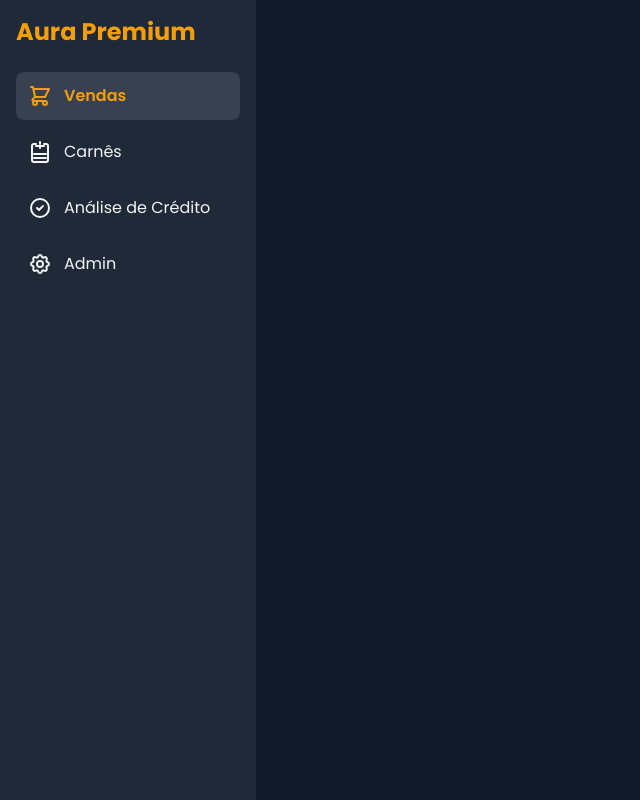
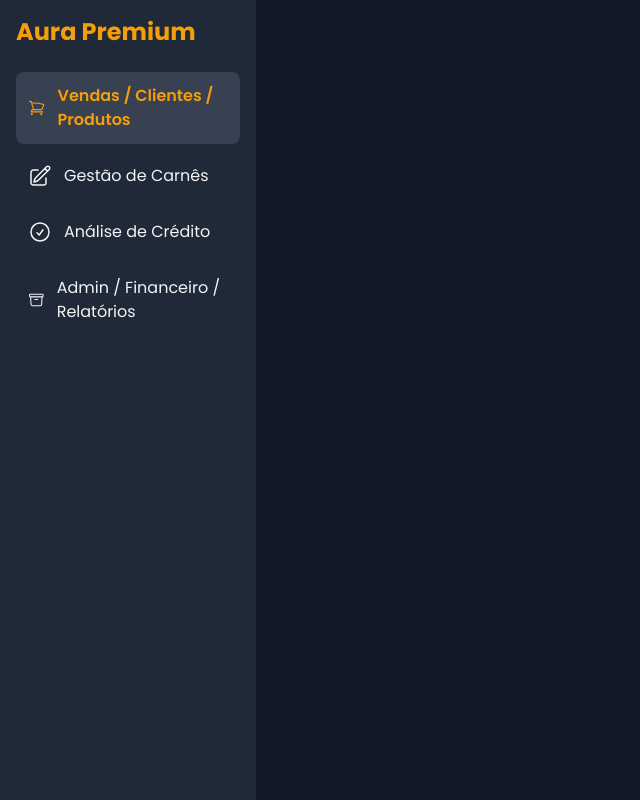
Before and after one commit to Washingtonbarbalho/erpaura, a plain HTML site: page index.html in a window 1280 px wide. Shown: the whole page, without its empty margins (0-640 px from the left). Drawn offline with nearby package versions, Linux system fonts and the light colour scheme.

Commit message:
Update index.html

```diff
--- a/index.html
+++ b/index.html
@@ -4,45 +4,55 @@
     <meta charset="UTF-8">
     <meta name="viewport" content="width=device-width, initial-scale=1.0">
     <title>Aura Premium - Sistema Integrado</title>
-    <!-- Carrega o Tailwind CSS -->
     <script src="https://cdn.tailwindcss.com"></script>
-    <!-- Link para seu novo arquivo de estilos globais -->
     <link rel="stylesheet" href="style.css">
+    <!-- Ícones (Heroicons) -->
+    <script src="https://unpkg.com/heroicons@2.1.3/24/outline/dist/heroicons.js"></script>
 </head>
 <body class="bg-gray-900 text-gray-100 font-poppins flex h-screen overflow-hidden">
 
-    <!-- Sidebar (Menu de Navegação) -->
-    <aside class="w-64 bg-gray-800 shadow-md flex flex-col p-4">
+    <!-- Sidebar (Menu de Navegação Simplificado) -->
+    <aside class="w-64 bg-gray-800 shadow-md flex flex-col p-4 overflow-y-auto">
         <div class="text-2xl font-bold text-amber-500 mb-6">
             Aura Premium
         </div>
+
+        <!-- Menu com 4 botões -->
         <nav class="flex flex-col space-y-2">
-            <!-- Links de navegação -->
+
+            <!-- Botão 1: Vendas -->
             <a href="#" id="nav-vendas" class="nav-link nav-active flex items-center p-3 rounded-lg hover:bg-gray-700">
-                <!-- Ícone (exemplo) -->
-                <svg xmlns="http://www.w3.org/2000/svg" class="h-6 w-6 mr-3" fill="none" viewBox="0 0 24 24" stroke="currentColor"><path stroke-linecap="round" stroke-linejoin="round" stroke-width="2" d="M3 3h2l.4 2M7 13h10l4-8H5.4M7 13L5.4 5M7 13l-2.293 2.293c-.63.63-.184 1.707.707 1.707H17m0 0a2 2 0 100 4 2 2 0 000-4zm-8 2a2 2 0 11-4 0 2 2 0 014 0z" /></svg>
-                Vendas
+                <svg xmlns="http://www.w3.org/2000/svg" fill="none" viewBox="0 0 24 24" stroke-width="1.5" stroke="currentColor" class="h-6 w-6 mr-3"><path stroke-linecap="round" stroke-linejoin="round" d="M2.25 3h1.386c.51 0 .955.343 1.087.835l.383 1.437M7.5 14.25a3 3 0 0 0-3 3h15.75m-12.75-3h11.218c1.121-2.3 2.1-4.684 2.924-7.138a60.114 60.114 0 0 0-16.536-1.84M7.5 14.25 5.106 5.272M6 20.25a.75.75 0 1 1-1.5 0 .75.75 0 0 1 1.5 0Zm12.75 0a.75.75 0 1 1-1.5 0 .75.75 0 0 1 1.5 0Z" /></svg>
+                Vendas / Clientes / Produtos
             </a>
+
+            <!-- Botão 2: Carnês -->
             <a href="#" id="nav-carne" class="nav-link flex items-center p-3 rounded-lg hover:bg-gray-700">
-                <!-- Ícone (exemplo) -->
-                <svg xmlns="http://www.w3.org/2000/svg" class="h-6 w-6 mr-3" fill="none" viewBox="0 0 24 24" stroke="currentColor"><path stroke-linecap="round" stroke-linejoin="round" stroke-width="2" d="M16 4h2a2 2 0 012 2v14a2 2 0 01-2 2H6a2 2 0 01-2-2V6a2 2 0 012-2h2m4 0V2m0 4v2m0-2h-4m4 0H8m4 0h4M6 14h12M6 18h12" /></svg>
-                Carnês
+                <svg xmlns="http://www.w3.org/2000/svg" fill="none" viewBox="0 0 24 24" stroke-width="1.5" stroke="currentColor" class="h-6 w-6 mr-3"><path stroke-linecap="round" stroke-linejoin="round" d="M16.862 4.487l1.687-1.688a1.875 1.875 0 1 1 2.652 2.652L10.582 16.07a4.5 4.5 0 0 1-1.897 1.13L6 18l.8-2.685a4.5 4.5 0 0 1 1.13-1.897l8.932-8.931Zm0 0L19.5 7.125M18 14v4.75A2.25 2.25 0 0 1 15.75 21H5.25A2.25 2.25 0 0 1 3 18.75V8.25A2.25 2.25 0 0 1 5.25 6H10" /></svg>
+                Gestão de Carnês
             </a>
+
+            <!-- Botão 3: Análise -->
             <a href="#" id="nav-analise" class="nav-link flex items-center p-3 rounded-lg hover:bg-gray-700">
-                <!-- Ícone (exemplo) -->
-                <svg xmlns="http://www.w3.org/2000/svg" class="h-6 w-6 mr-3" fill="none" viewBox="0 0 24 24" stroke="currentColor"><path stroke-linecap="round" stroke-linejoin="round" stroke-width="2" d="M9 12l2 2 4-4m6 2a9 9 0 11-18 0 9 9 0 0118 0z" /></svg>
+                <svg xmlns="http://www.w3.org/2000/svg" fill="none" viewBox="0 0 24 24" stroke-width="1.5" stroke="currentColor" class="h-6 w-6 mr-3"><path stroke-linecap="round" stroke-linejoin="round" d="M9 12.75L11.25 15 15 9.75M21 12a9 9 0 1 1-18 0 9 9 0 0 1 18 0Z" /></svg>
                 Análise de Crédito
             </a>
+
+            <!-- Botão 4: Admin -->
             <a href="#" id="nav-admin" class="nav-link flex items-center p-3 rounded-lg hover:bg-gray-700">
-                <!-- Ícone (exemplo) -->
-                <svg xmlns="http://www.w3.org/2000/svg" class="h-6 w-6 mr-3" fill="none" viewBox="0 0 24 24" stroke="currentColor"><path stroke-linecap="round" stroke-linejoin="round" stroke-width="2" d="M10.325 4.317c.426-1.756 2.924-1.756 3.35 0a1.724 1.724 0 002.573 1.066c1.543-.94 3.31.826 2.37 2.37a1.724 1.724 0 001.065 2.572c1.756.426 1.756 2.924 0 3.35a1.724 1.724 0 00-1.066 2.573c.94 1.543-.826 3.31-2.37 2.37a1.724 1.724 0 00-2.572 1.065c-.426 1.756-2.924 1.756-3.35 0a1.724 1.724 0 00-2.573-1.066c-1.543.94-3.31-.826-2.37-2.37a1.724 1.724 0 00-1.065-2.572c-1.756-.426-1.756-2.924 0-3.35a1.724 1.724 0 001.066-2.573c-.94-1.543.826-3.31 2.37-2.37.996.608 2.296.096 2.572-1.065z" /><path stroke-linecap="round" stroke-linejoin="round" stroke-width="2" d="M15 12a3 3 0 11-6 0 3 3 0 016 0z" /></svg>
-                Admin
+                <svg xmlns="http://www.w3.org/2000/svg" fill="none" viewBox="0 0 24 24" stroke-width="1.5" stroke="currentColor" class="h-6 w-6 mr-3"><path stroke-linecap="round" stroke-linejoin="round" d="M20.25 7.5l-.625 10.632a2.25 2.25 0 0 1-2.247 2.118H6.622a2.25 2.25 0 0 1-2.247-2.118L3.75 7.5M10 11.25h4M3.375 7.5h17.25c.621 0 1.125-.504 1.125-1.125v-1.5c0-.621-.504-1.125-1.125-1.125H3.375c-.621 0-1.125.504-1.125 1.125v1.5c0 .621.504 1.125 1.125 1.125Z" /></svg>
+                Admin / Financeiro / Relatórios
             </a>
         </nav>
     </aside>
 
     <!-- Área de Conteúdo Principal -->
-    <main class="flex-1 bg-gray-900 overflow-hidden">
+    <main class="flex-1 bg-gray-900 overflow-hidden relative">
+        <!-- TELA DE CARREGAMENTO (Mantida) -->
+        <div id="content-frame-loader" class="absolute inset-0 bg-gray-900 bg-opacity-75 flex items-center justify-center z-10 hidden">
+            <div class="spinner-overlay"></div>
+        </div>
+
         <!-- O Iframe carregará suas páginas existentes -->
         <iframe id="content-frame" src="vendas.html" class="w-full h-full border-none"></iframe>
     </main>
```
